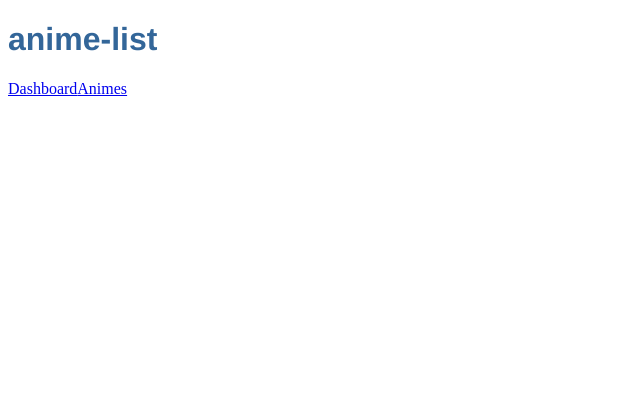
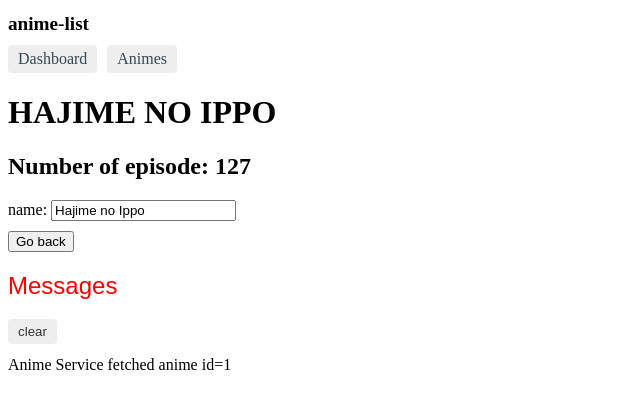
Before and after one commit to tynail/Anime-List, an Angular app: page /detail/1 in a window 1280 px wide. Before the commit this address led to /. Shown: the top 408 px of the page, without its empty margins (0-640 px from the left). Built offline with nearby package versions, Linux system fonts and the light colour scheme.

Commit message:
add navigation to anime detail with routing

```diff
--- a/src/app/anime-detail/anime-detail.component.css
+++ b/src/app/anime-detail/anime-detail.component.css
@@ -0,0 +1,3 @@
+button {
+  margin-top: 10px;
+}
--- a/src/app/anime-detail/anime-detail.component.html
+++ b/src/app/anime-detail/anime-detail.component.html
@@ -9,3 +9,5 @@
     <input [(ngModel)]="anime.name" placeholder="name" />
   </label>
 </div>
+
+<button (click)="goBack()">Go back</button>
--- a/src/app/anime-detail/anime-detail.component.ts
+++ b/src/app/anime-detail/anime-detail.component.ts
@@ -1,5 +1,9 @@
+import { AnimeService } from './../anime.service';
 import { Component, OnInit, Input } from '@angular/core';
 import { Anime } from '../anime';
+import { ActivatedRoute } from '@angular/router';
+import { Location } from '@angular/common';
+
 @Component({
   selector: 'app-anime-detail',
   templateUrl: './anime-detail.component.html',
@@ -7,7 +11,22 @@
 })
 export class AnimeDetailComponent implements OnInit {
   @Input() anime: Anime;
-  constructor() {}
+  constructor(
+    private AnimeService: AnimeService,
+    private location: Location,
+    private route: ActivatedRoute
+  ) {}
 
-  ngOnInit(): void {}
+  ngOnInit(): void {
+    this.getAnime();
+  }
+
+  getAnime(): void {
+    const id = +this.route.snapshot.paramMap.get('id'); // Javascript + operator convert string to number
+    this.AnimeService.getAnime(id).subscribe((anime) => (this.anime = anime));
+  }
+
+  goBack(): void {
+    this.location.back();
+  }
 }
--- a/src/app/anime.service.ts
+++ b/src/app/anime.service.ts
@@ -8,8 +8,14 @@
 })
 export class AnimeService {
   constructor(private messageService: MessageService) {}
+
   getAnimes(): Observable<Anime[]> {
     this.messageService.add('AnimeService: fetched animes');
     return of(ANIMES);
   }
+
+  getAnime(id: number): Observable<Anime> {
+    this.messageService.add(`Anime Service fetched anime id=${id}`);
+    return of(ANIMES.find((anime) => anime.id === id));
+  }
 }
--- a/src/app/app-routing.module.ts
+++ b/src/app/app-routing.module.ts
@@ -8,7 +8,7 @@
   { path: '', redirectTo: '/dashboard', pathMatch: 'full' },
   { path: 'animes', component: AnimeComponent },
   { path: 'dashboard', component: DashboardComponent },
-  { path: 'detail/id', component: AnimeDetailComponent },
+  { path: 'detail/:id', component: AnimeDetailComponent },
 ];
 
 @NgModule({
--- a/src/app/app.component.css
+++ b/src/app/app.component.css
@@ -1,5 +1,30 @@
+/* AppComponent's private CSS styles */
 h1 {
-  color: #369;
-  font-family: "Franklin Gothic Medium", "Arial Narrow", Arial, sans-serif;
-  font-weight: bolder;
+  font-size: 1.2em;
+  margin-bottom: 0;
 }
+h2 {
+  font-size: 2em;
+  margin-top: 0;
+  padding-top: 0;
+}
+nav a {
+  padding: 5px 10px;
+  text-decoration: none;
+  margin-top: 10px;
+  display: inline-block;
+  background-color: #eee;
+  border-radius: 4px;
+  margin-right: 10px;
+}
+nav a:visited,
+a:link {
+  color: #334953;
+}
+nav a:hover {
+  color: #039be5;
+  background-color: #cfd8dc;
+}
+nav a.active {
+  color: #039be5;
+}
```
